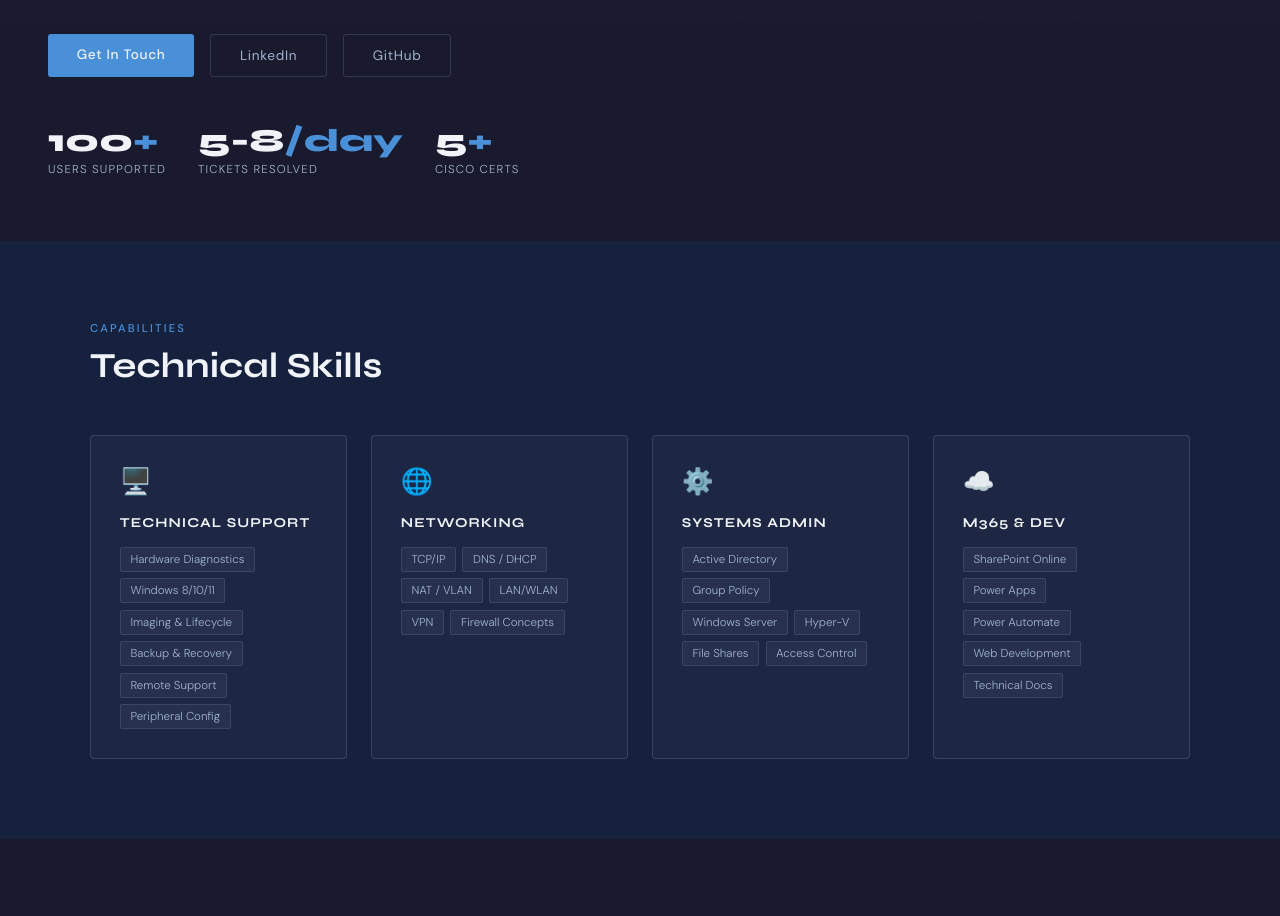
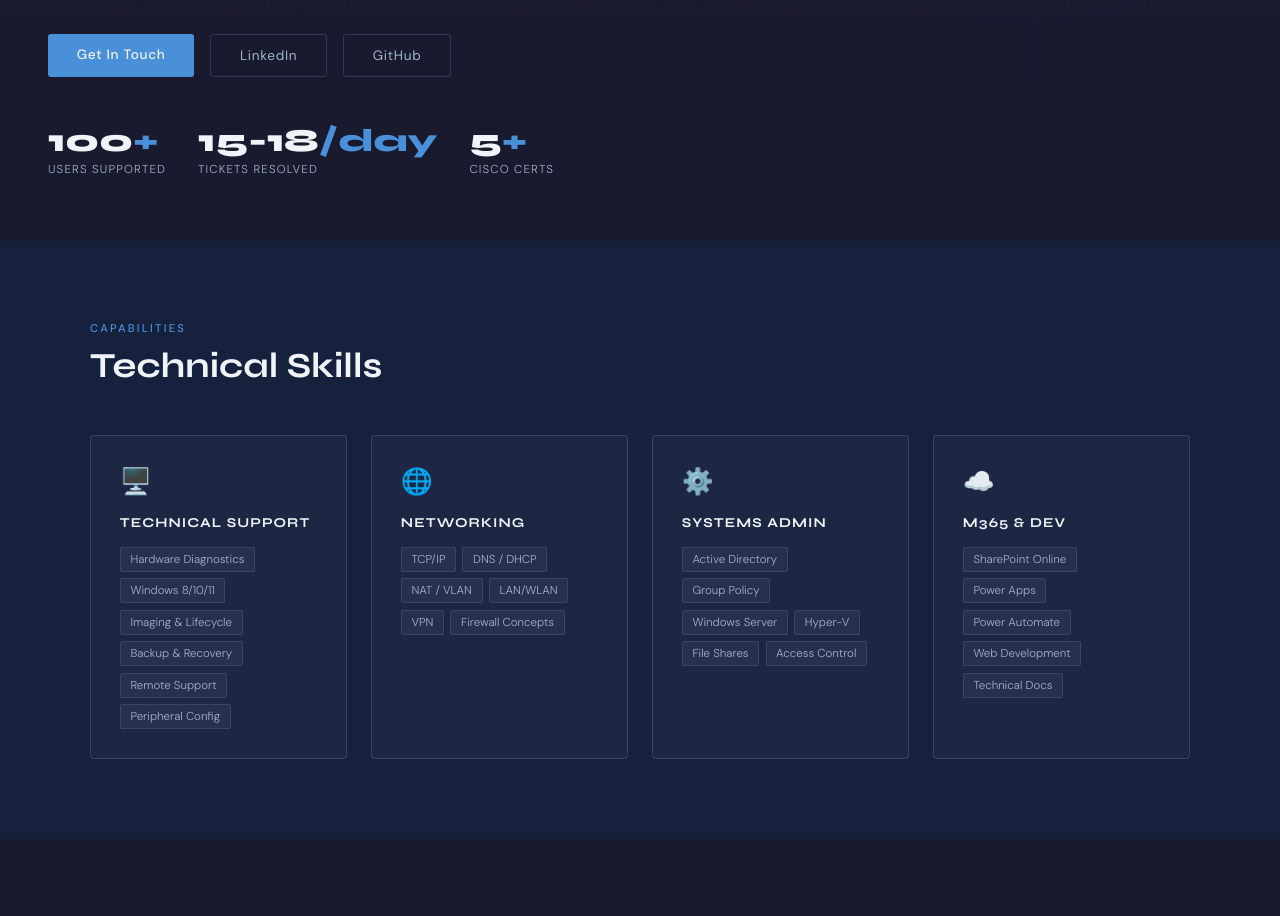
Before and after one commit to Shaix33/Shaix33.github.io, a plain HTML site: page index.html in a window 1280 px wide. Shown: the part 780-1696 px from the top of the page. Drawn offline with Linux system fonts and the light colour scheme.

Commit message:
Update tickets resolved statistic range

```diff
--- a/index.html
+++ b/index.html
@@ -84,7 +84,7 @@
           <div class="stat-label">Users Supported</div>
         </div>
         <div class="stat">
-          <div class="stat-num">5-8<span>/day</span></div>
+          <div class="stat-num">15-18<span>/day</span></div>
           <div class="stat-label">Tickets Resolved</div>
         </div>
         <div class="stat">
```
